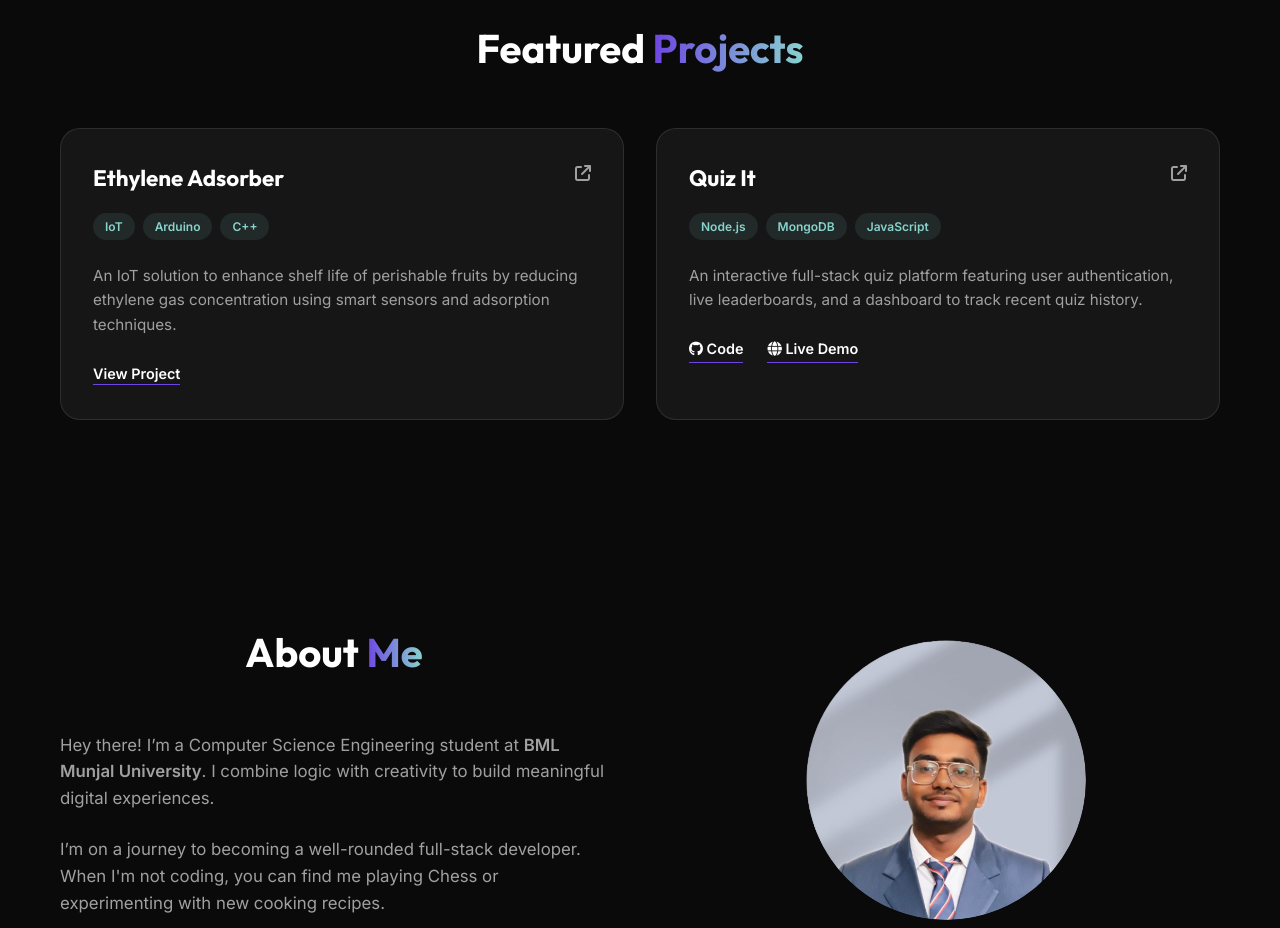
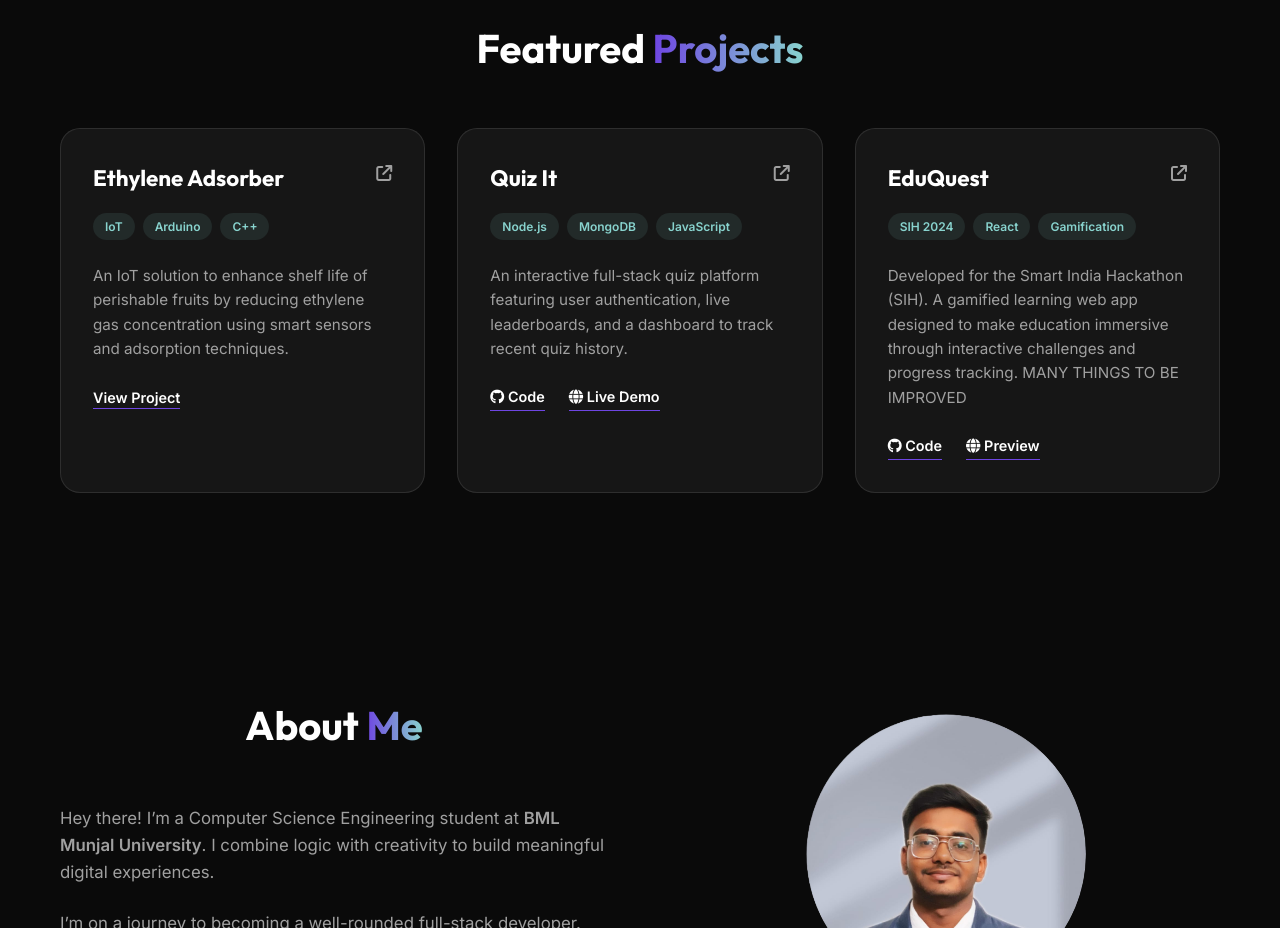
Before and after one commit to Bhavesh12y/portfolio, a plain HTML site: page index.html in a window 1280 px wide. Shown: the part 2220-3148 px from the top of the page. Drawn offline with nearby package versions, Linux system fonts and the light colour scheme.

Commit message:
project updated

```diff
--- a/index.html
+++ b/index.html
@@ -246,6 +246,33 @@
             </div>
           </div>
 
+          <div class="project-card animate delay-3">
+            <div class="card-glow"></div>
+            <div class="project-content">
+              <div class="project-header">
+                  <h3>EduQuest</h3>
+                  <a href="#https://eduquestmain.vercel.app/" target="_blank" style="color: inherit;">
+                    <i class="fa-solid fa-arrow-up-right-from-square"></i>
+                  </a>
+              </div>
+              <div class="project-tags">
+                <span class="tag">SIH 2024</span>
+                <span class="tag">React</span>
+                <span class="tag">Gamification</span>
+              </div>
+              <p>Developed for the Smart India Hackathon (SIH). A gamified learning web app designed to make education immersive through interactive challenges and progress tracking. MANY THINGS TO BE IMPROVED</p>
+
+              <div style="display: flex; gap: 1.5rem; margin-top: 1rem;">
+                  <a href="#" class="btn-link">
+                    <i class="fa-brands fa-github"></i> Code
+                  </a>
+                  <a href="#" class="btn-link">
+                    <i class="fa-solid fa-globe"></i> Preview
+                  </a>
+              </div>
+            </div>
+          </div>
+
       </div>
     </div>
   </section>
```
